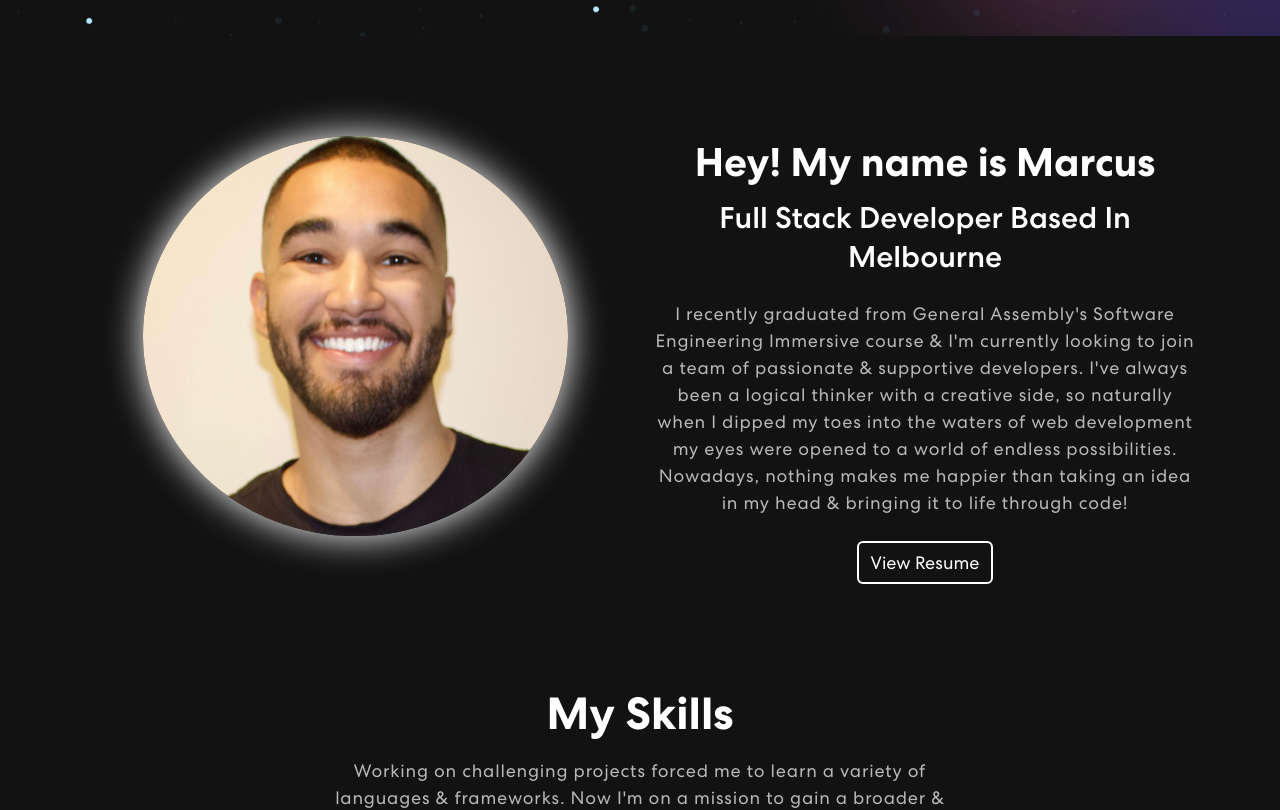
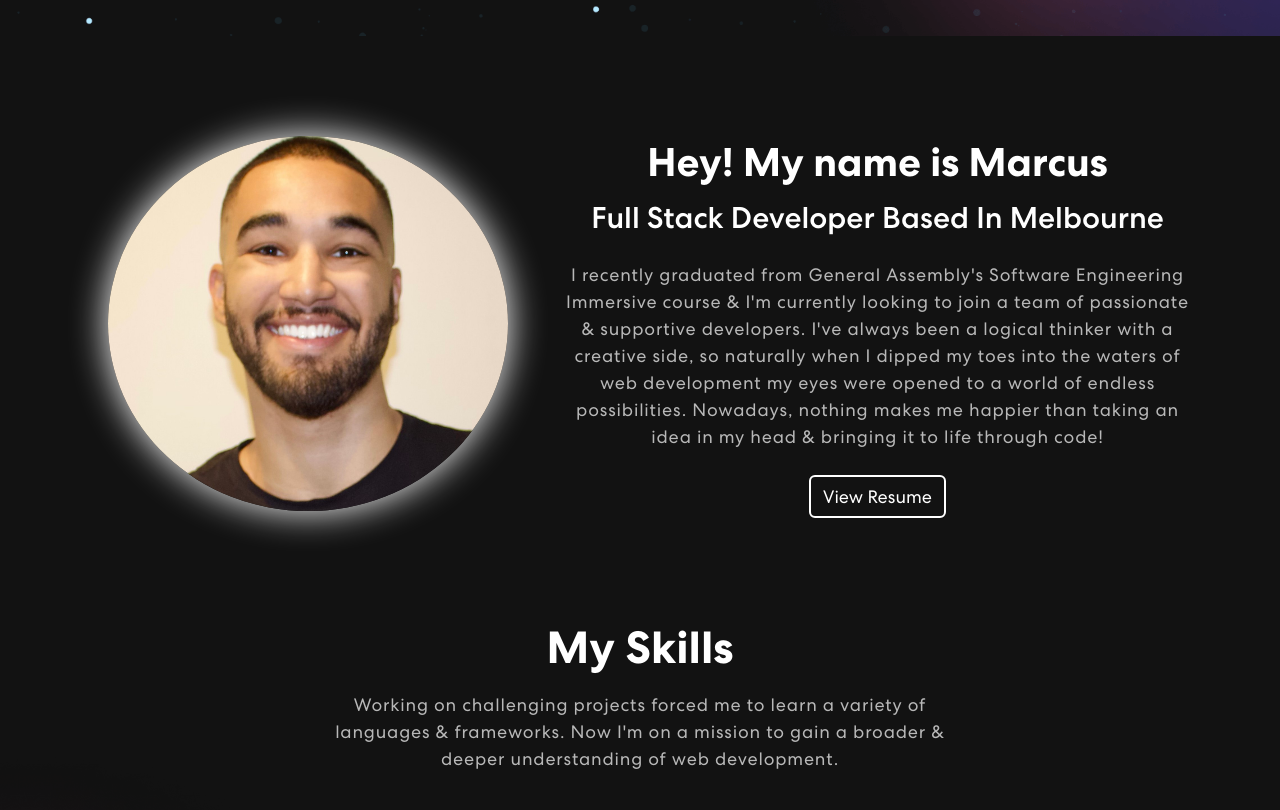
Before and after one commit to MarcusAdams1220/portfolio, a React (Create React App) app: page / in a window 1280 px wide. Shown: the part 760-1570 px from the top of the page. Built offline with nearby package versions, Linux system fonts and the light colour scheme.

Commit message:
changed about section sizing

```diff
--- a/src/App.js
+++ b/src/App.js
@@ -9,6 +9,7 @@ import { Contact } from './components/Contact'
 import { Footer } from './components/Footer'
 
 function App() {
+  console.log("Join me & conquer the coding universe!")
   return (
     <div className="App">
       <NavBar />
--- a/src/App.scss
+++ b/src/App.scss
@@ -340,8 +340,8 @@ nav.navbar .navbar-toggler-icon:after {
 }
 .about .headshot {
   border-radius: 50%;
-  width: 425px;
-  height: 400px;
+  width: 400px;
+  height: 375px;
   box-shadow: 0px 0px 30px #fff;
   animation: glow 3s linear infinite;
 
--- a/src/components/About.js
+++ b/src/components/About.js
@@ -7,7 +7,7 @@ export const About  = () => {
     <section className='about' id='about'>
       <Container>
         <Row>
-          <Col className='about-img'>
+          <Col className='about-img' sm={5}>
             <img src={headshot} alt="Marcus" className='headshot'/>
           </Col>
           <Col className='about-me-txt'>
```
